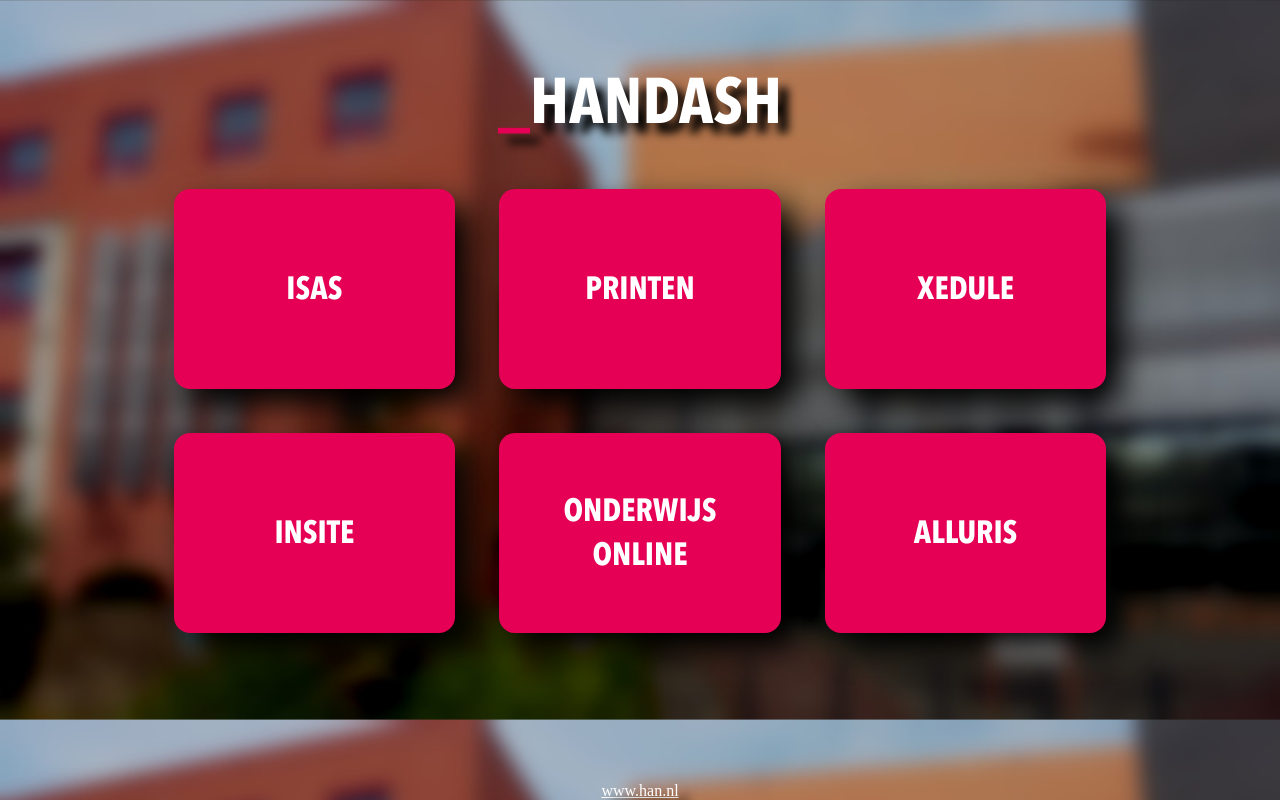
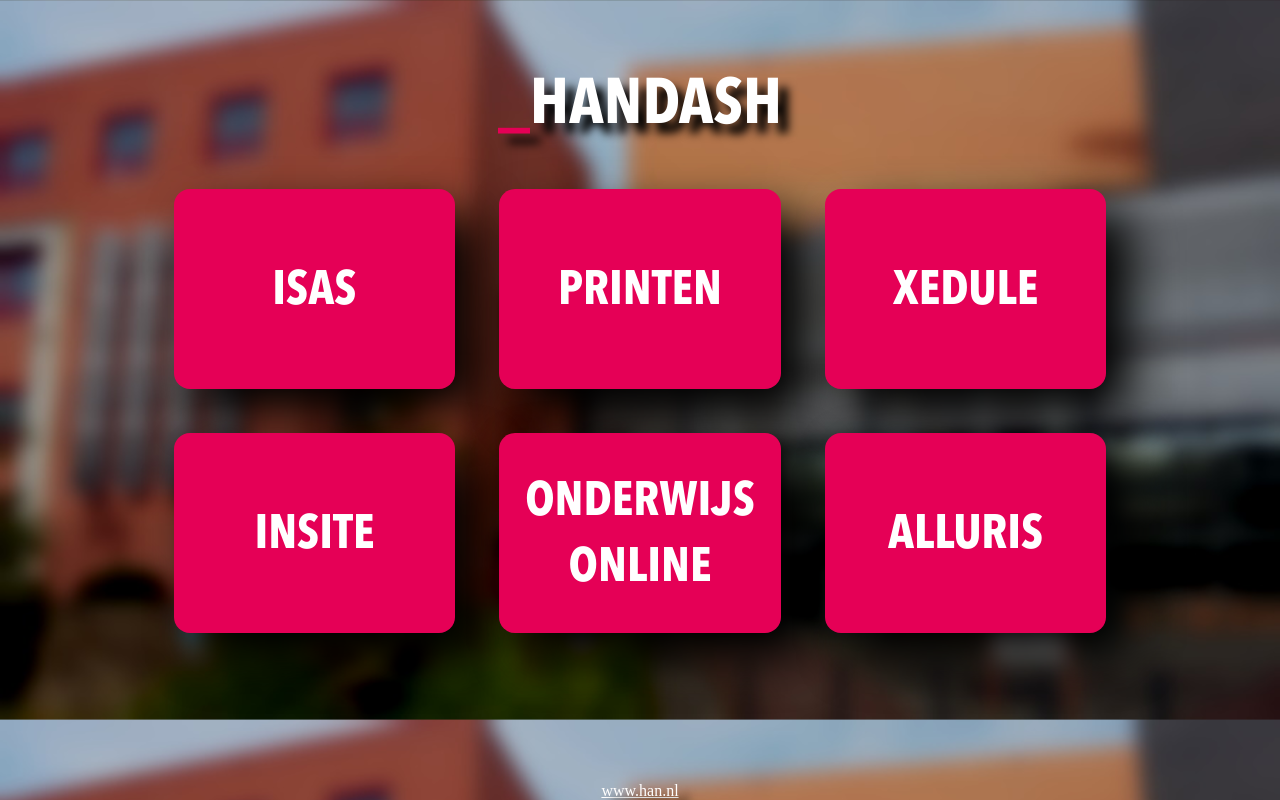
Before and after one commit to jxpsert/handash, a plain HTML site: page index.html in a window 1280 px wide. Drawn offline with Linux system fonts and the light colour scheme; a web font is replaced by a local one.

Commit message:
made button text bigger

```diff
--- a/style.css
+++ b/style.css
@@ -43,7 +43,7 @@ body {
   font-family: "Avenir Next Bold";
   padding: auto;
   background-color: #e50056;
-  font-size: 2em;
+  font-size: 3em;
   border-radius: 1rem;
   color: white;
   text-decoration: none;
@@ -59,7 +59,7 @@ body {
 .button:hover {
   cursor: pointer;
   background-color: #c7004c;
-  font-size: 2.5em;
+  font-size: 3.5em;
   text-shadow: 10px 10px 10px black;
 }
 
```
